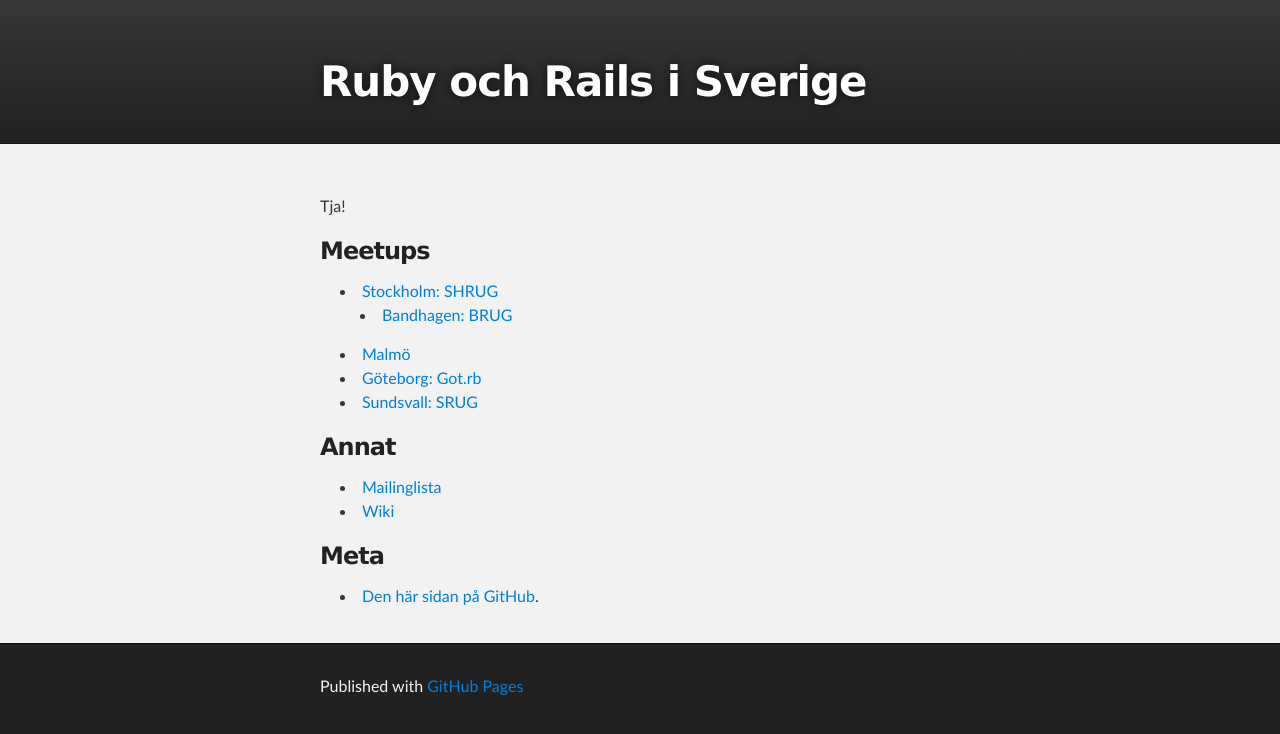
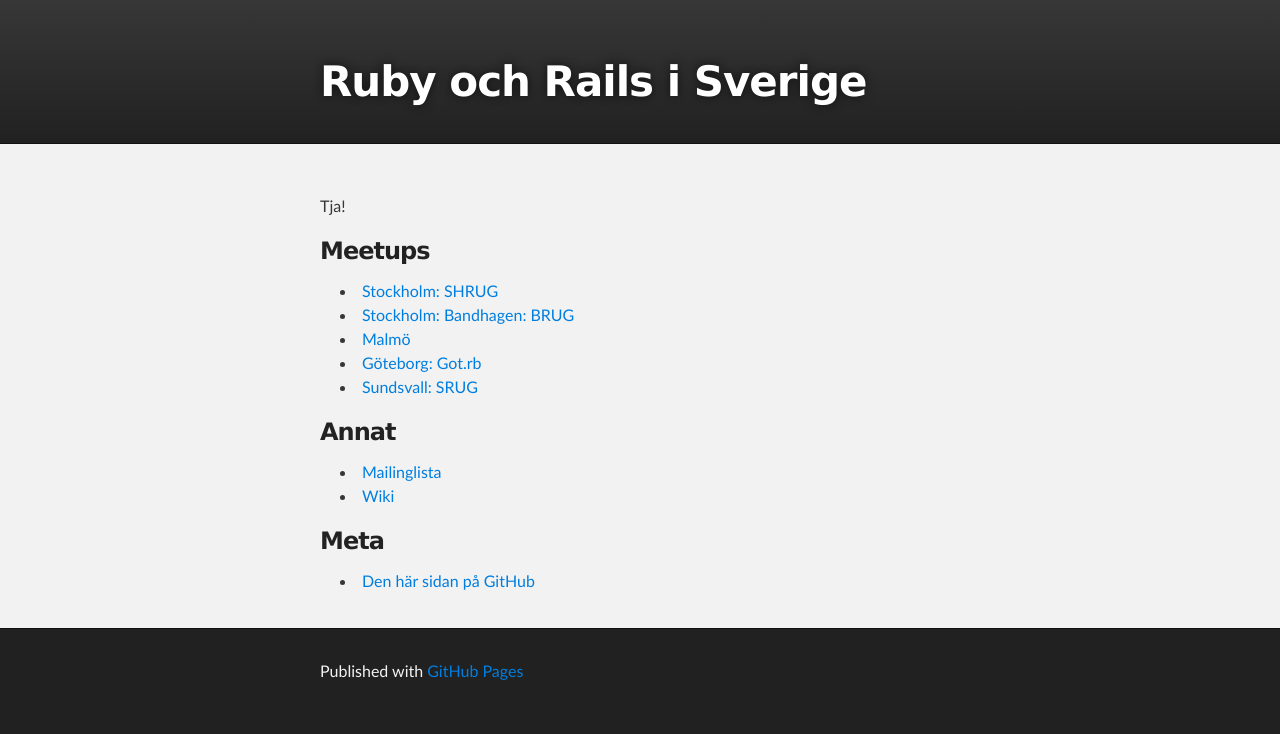
Before and after one commit to rails-se/rails-se.github.com, a Jekyll site: the page built from index.md, in a window 1280 px wide. Shown: the top 734 px of the page. Built offline with Jekyll 4.4.1, drawn with Linux system fonts in a browser that asks for light colours.

Commit message:
Jekyll/Maruku doesn't do nested lists.
https://github.com/mojombo/jekyll/issues/190

```diff
--- a/index.md
+++ b/index.md
@@ -7,7 +7,7 @@ Tja!
 
 ### Meetups
 * [Stockholm: SHRUG](http://www.meetup.com/SHRUG-Stockholm-Ruby-User-Group/)
-  * [Bandhagen: BRUG](http://brug.se/)
+* [Stockholm: Bandhagen: BRUG](http://brug.se/)
 * [Malmö](http://www.meetup.com/malmo-ruby/)
 * [Göteborg: Got.rb](http://www.meetup.com/got-rb)
 * [Sundsvall: SRUG](https://groups.google.com/forum/#!forum/sundsvall-ruby)
@@ -17,4 +17,4 @@ Tja!
 * [Wiki](https://github.com/rails-se/rails-se.github.com/wiki)
 
 ### Meta
-* [Den här sidan på GitHub](https://github.com/rails-se/rails-se.github.com/).
+* [Den här sidan på GitHub](https://github.com/rails-se/rails-se.github.com/)
```
